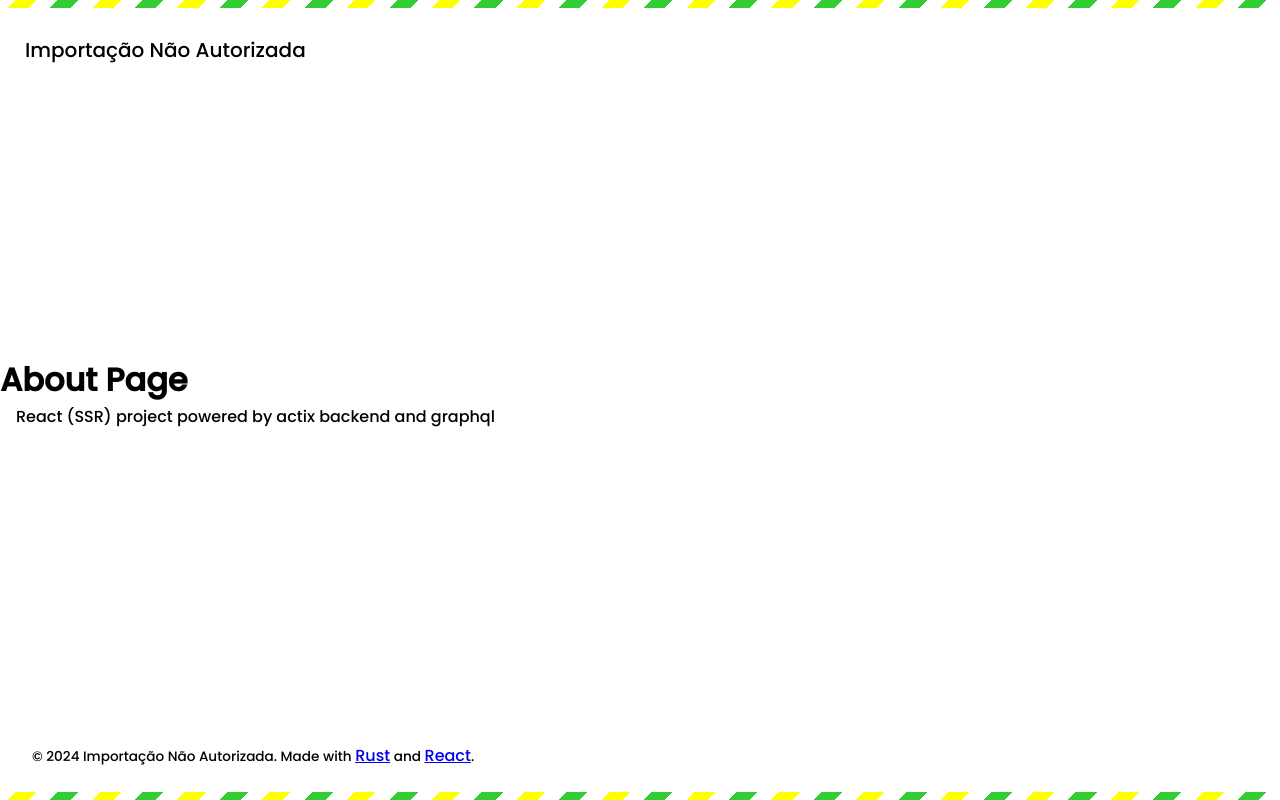
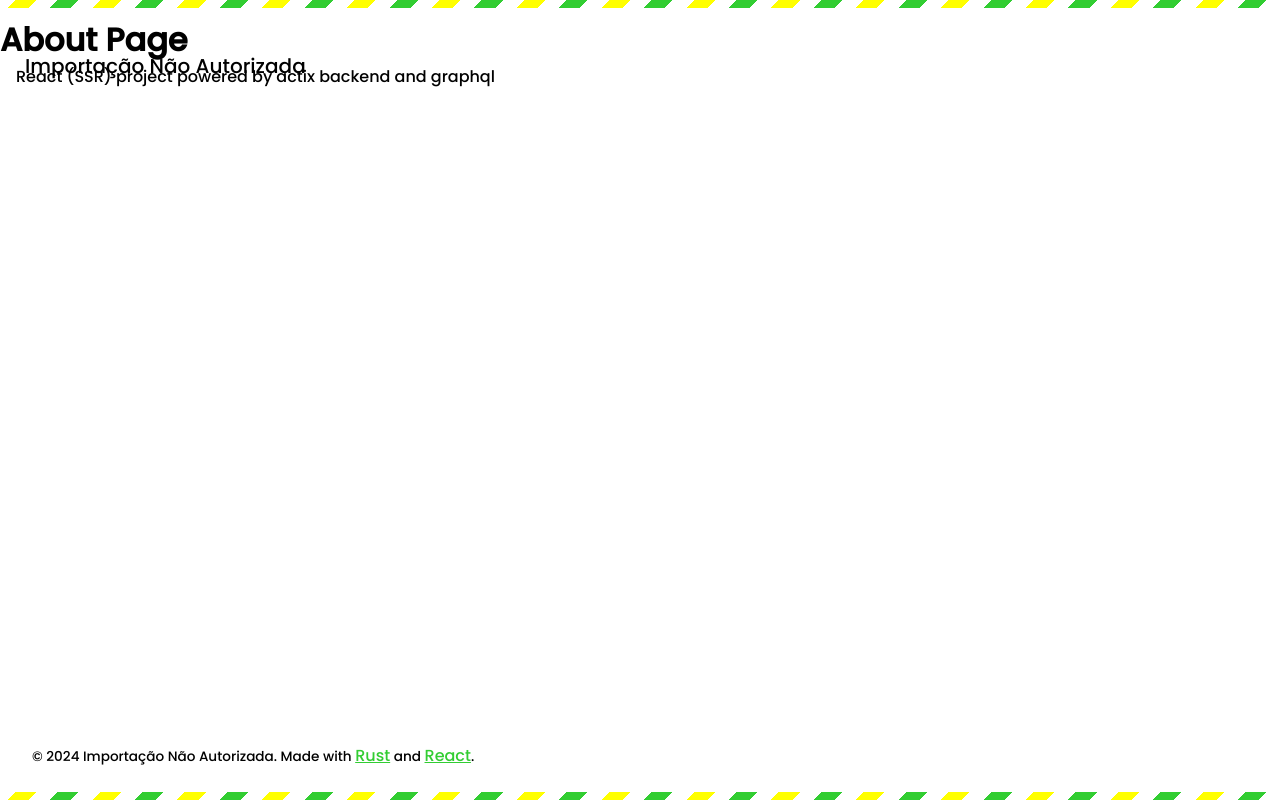
Before and after one commit to spiceee/bpon, a React app in the folder client/: page /about in a window 1280 px wide. Built offline with nearby package versions, Linux system fonts and the light colour scheme; the HTML template or start-up script is replaced by a standard one.

Commit message:
Fix style

```diff
--- a/client/src/styles/index.scss
+++ b/client/src/styles/index.scss
@@ -14,10 +14,8 @@ $small: 1120px;
 }
 
 #root {
-    height: 100vh;
+    height: auto;
     width: 100%;
-    position: absolute;
-    overflow: hidden;
 }
 
 h1 {
@@ -61,6 +59,7 @@ form {
     justify-content: center;
     height: 100%;
 
+    margin-top: 2rem;
     padding: 1rem 0;
 }
 
@@ -85,9 +84,7 @@ label.consentLabel {
 }
 
 .wrapper {
-    position: relative;
-    top: 50%;
-    transform: translateY(-60%);
+    margin-top: 1rem;
 }
 
 .inputWrapper {
@@ -176,6 +173,10 @@ footer {
     left: 2rem;
 }
 
+footer a {
+    color: #32cd32;
+}
+
 .copyright {
     font-size: 0.85rem;
 }
```
